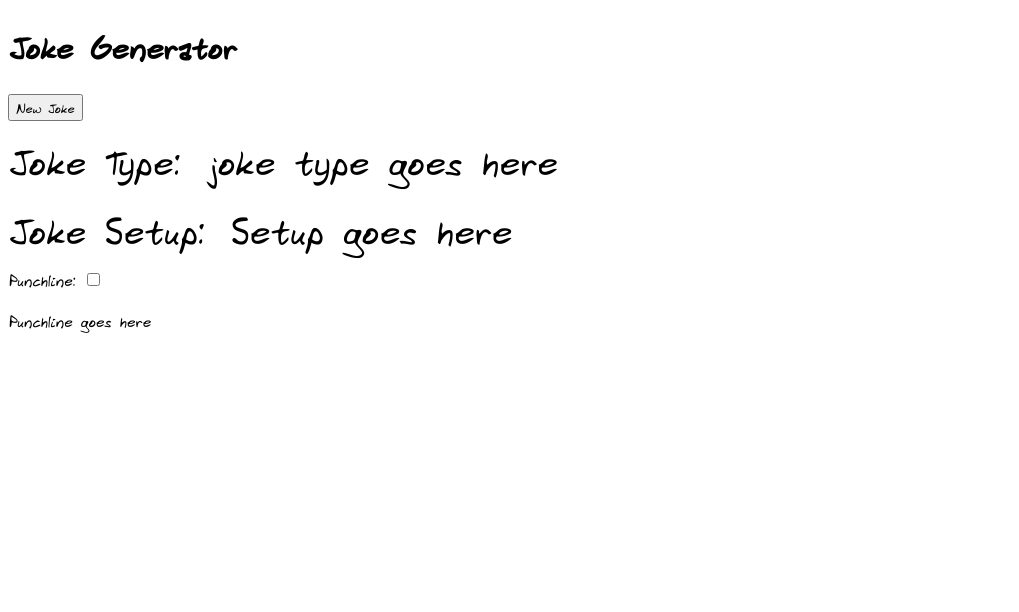
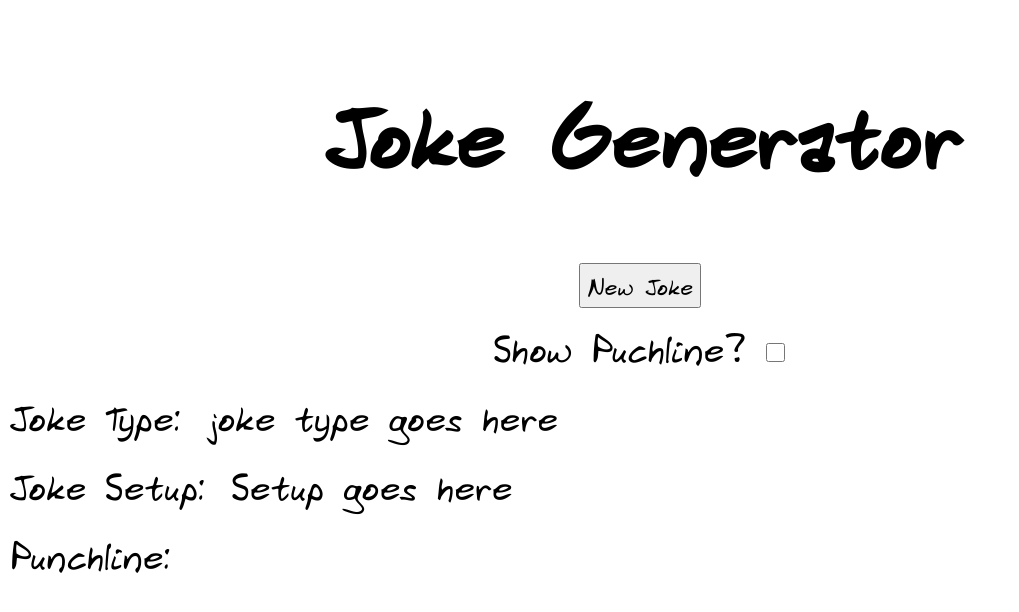
Before and after one commit to jwhaynes/joke-generator, a plain HTML site: page index.html in a window 1280 px wide. Shown: the whole page, without its empty margins (0-1019 px from the left). Drawn offline with Linux system fonts and the light colour scheme.

Commit message:
rearranged some elements and added some IDs

```diff
--- a/index.html
+++ b/index.html
@@ -10,26 +10,32 @@
     <body>
         <header>
             <div>
-                <h1>Joke Generator</h1>
+                <h1 id="title">Joke Generator</h1>
             </div>
         </header>
         <section>
-            <button>New Joke</button>
+            <div id="btn-div">
+                <button id="new-joke-btn">New Joke</button>
+            </div>
+            <div id="checkbox-div">
+                <span>
+                    <label for="punchline-checkbox">Show Puchline?</label>
+                    <input type="checkbox" id="punchline-checkbox">
+                </span>
+            </div>
             <div class="label-output-pair">
                 <label>Joke Type:</label>
-                <p>joke type goes here</p>
+                <p id="joke-type">joke type goes here</p>
             </div>
             <div class="label-output-pair">
                 <label>Joke Setup:</label>
-                <p>Setup goes here</p>
+                <p id="joke-setup">Setup goes here</p>
             </div>
-            <div>
-                <div label-input-column>
-                    <label>Punchline:</label>
-                    <input type="checkbox">
-                </div>
-                <p>Punchline goes here</p>
+            <div class="label-output-pair">
+                <label>Punchline:</label>
+                <p id="joke-punchline" style="display:none">Punchline goes here</p>
             </div>
         </section>
+        <script src="./joke-fetcher.js"></script>
     </body>
 </html>
```
